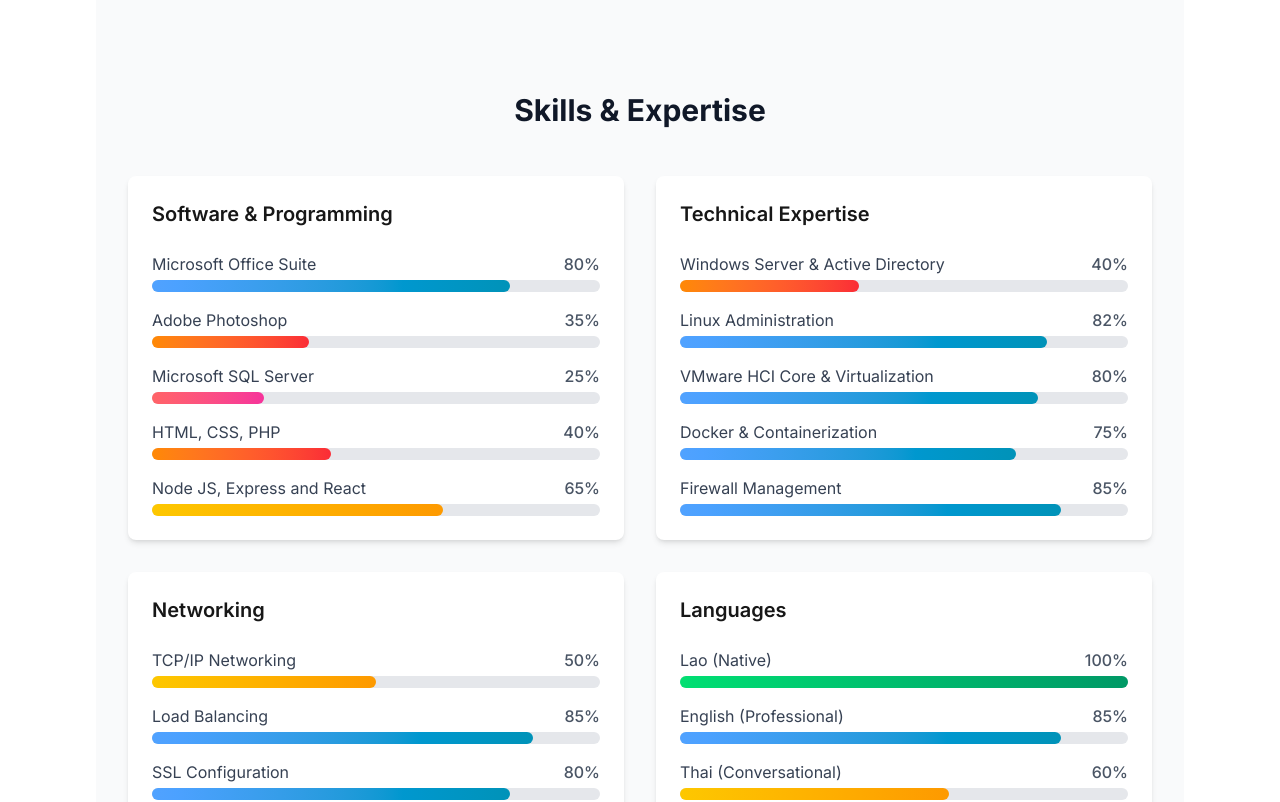
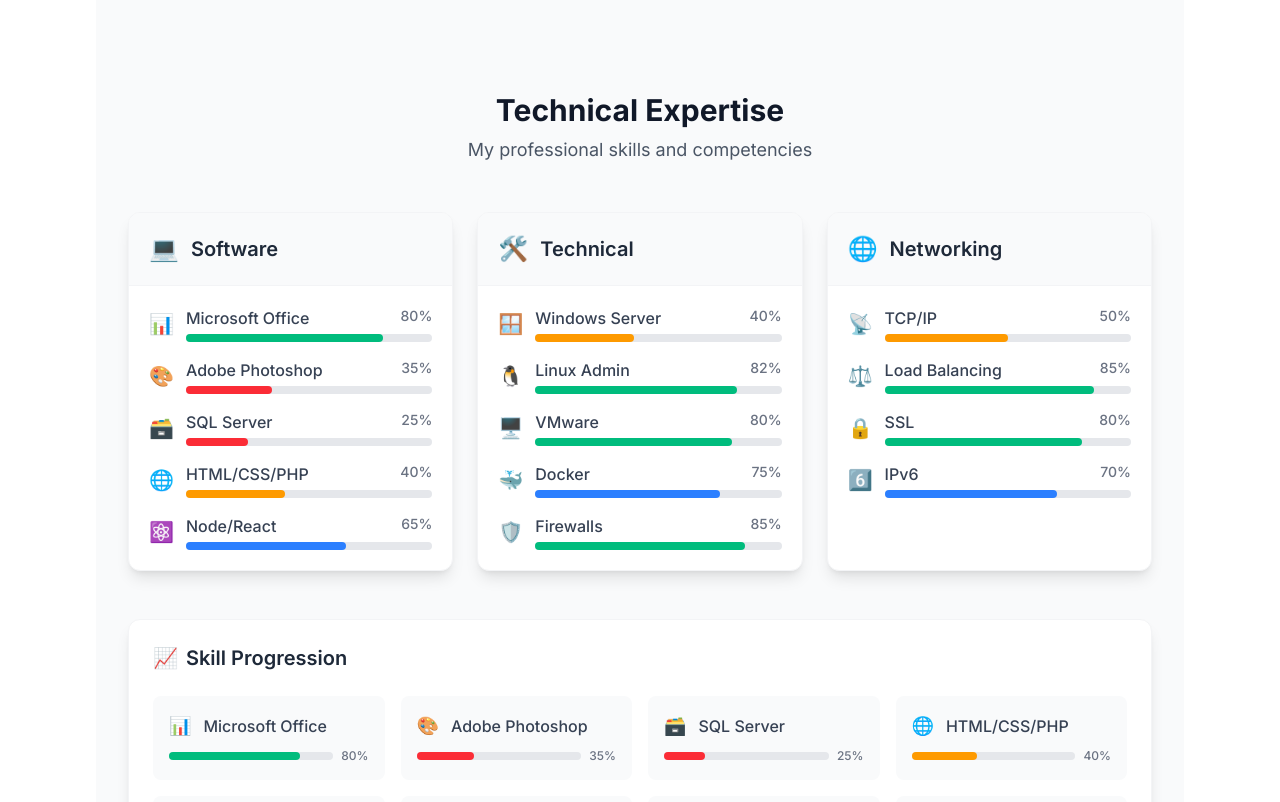
Before and after one commit to Johnnie-gitops/Portfolio, a Next.js app: page / in a window 1280 px wide. Shown: the part 4800-5602 px from the top of the page. Built offline with nearby package versions, Linux system fonts and the light colour scheme.

Commit message:
feat: Enhance Skills component with icons and improved layout for better presentation

```diff
--- a/src/app/(main)/components/Skills.tsx
+++ b/src/app/(main)/components/Skills.tsx
@@ -4,112 +4,161 @@
 
 interface SkillCategory {
   name: string;
+  icon: string;
   skills: {
     name: string;
     proficiency: number;
+    icon: string;
   }[];
 }
 
 const skillsData: SkillCategory[] = [
   {
-    name: "Software & Programming",
+    name: "Software",
+    icon: "💻",
     skills: [
-      { name: "Microsoft Office Suite", proficiency: 80 },
-      { name: "Adobe Photoshop", proficiency: 35 },
-      { name: "Microsoft SQL Server", proficiency: 25 },
-      { name: "HTML, CSS, PHP", proficiency: 40 },
-      { name: "Node JS, Express and React", proficiency: 65 },
+      { name: "Microsoft Office", proficiency: 80, icon: "📊" },
+      { name: "Adobe Photoshop", proficiency: 35, icon: "🎨" },
+      { name: "SQL Server", proficiency: 25, icon: "🗃️" },
+      { name: "HTML/CSS/PHP", proficiency: 40, icon: "🌐" },
+      { name: "Node/React", proficiency: 65, icon: "⚛️" },
     ]
   },
   {
-    name: "Technical Expertise",
+    name: "Technical",
+    icon: "🛠️",
     skills: [
-      { name: "Windows Server & Active Directory", proficiency: 40 },
-      { name: "Linux Administration", proficiency: 82 },
-      { name: "VMware HCI Core & Virtualization", proficiency: 80 },
-      { name: "Docker & Containerization", proficiency: 75 },
-      { name: "Firewall Management", proficiency: 85 },
+      { name: "Windows Server", proficiency: 40, icon: "🪟" },
+      { name: "Linux Admin", proficiency: 82, icon: "🐧" },
+      { name: "VMware", proficiency: 80, icon: "🖥️" },
+      { name: "Docker", proficiency: 75, icon: "🐳" },
+      { name: "Firewalls", proficiency: 85, icon: "🛡️" },
     ]
   },
   {
     name: "Networking",
+    icon: "🌐",
     skills: [
-      { name: "TCP/IP Networking", proficiency: 50 },
-      { name: "Load Balancing", proficiency: 85 },
-      { name: "SSL Configuration", proficiency: 80 },
-      { name: "IPv6 Implementation", proficiency: 70 },
-    ]
-  },
-  {
-    name: "Languages",
-    skills: [
-      { name: "Lao (Native)", proficiency: 100 },
-      { name: "English (Professional)", proficiency: 85 },
-      { name: "Thai (Conversational)", proficiency: 60 },
+      { name: "TCP/IP", proficiency: 50, icon: "📡" },
+      { name: "Load Balancing", proficiency: 85, icon: "⚖️" },
+      { name: "SSL", proficiency: 80, icon: "🔒" },
+      { name: "IPv6", proficiency: 70, icon: "6️⃣" },
     ]
   }
 ]
 
 export default function Skills() {
-  // Function to determine progress bar color based on proficiency
-  const getProgressBarColor = (proficiency: number) => {
-    if (proficiency >= 90) return 'bg-gradient-to-r from-green-400 to-emerald-600';  // Expert
-    if (proficiency >= 70) return 'bg-gradient-to-r from-blue-400 to-cyan-600';      // Advanced
-    if (proficiency >= 50) return 'bg-gradient-to-r from-yellow-400 to-amber-500';   // Intermediate
-    if (proficiency >= 30) return 'bg-gradient-to-r from-orange-400 to-red-500';     // Beginner
-    return 'bg-gradient-to-r from-red-400 to-pink-500';                              // Novice
+  const getProgressColor = (proficiency: number) => {
+    if (proficiency >= 80) return 'bg-emerald-500';
+    if (proficiency >= 60) return 'bg-blue-500';
+    if (proficiency >= 40) return 'bg-amber-500';
+    return 'bg-red-500';
   }
 
   return (
     <section id="skills" className="py-16 bg-gray-50 dark:bg-gray-900">
       <div className="max-w-6xl mx-auto px-4 sm:px-6 lg:px-8">
-        <h2 className="text-3xl font-bold text-center mb-12 text-gray-900 dark:text-white">
-          Skills & Expertise
-        </h2>
-        <div className="grid md:grid-cols-2 gap-8">
-          {skillsData.map((category, index) => (
         <motion.div
-              key={index}
           initial={{ opacity: 0, y: 20 }}
           whileInView={{ opacity: 1, y: 0 }}
-              transition={{ duration: 0.5, delay: index * 0.1 }}
-              viewport={{ once: true }}
-              className="bg-white dark:bg-gray-800 p-6 rounded-lg shadow-md hover:shadow-lg transition-shadow"
+          transition={{ duration: 0.5 }}
+          className="text-center mb-12"
         >
-              <h3 className="text-xl font-semibold text-primary dark:text-cyan-400 mb-6">
+          <h2 className="text-3xl font-bold text-gray-900 dark:text-white mb-2">
+            Technical Expertise
+          </h2>
+          <p className="text-lg text-gray-600 dark:text-gray-400">
+            My professional skills and competencies
+          </p>
+        </motion.div>
+
+        <div className="grid grid-cols-1 md:grid-cols-3 gap-6">
+          {skillsData.map((category, catIndex) => (
+            <motion.div
+              key={catIndex}
+              initial={{ opacity: 0, y: 30 }}
+              whileInView={{ opacity: 1, y: 0 }}
+              transition={{ duration: 0.5, delay: catIndex * 0.1 }}
+              className="bg-white dark:bg-gray-800 rounded-xl shadow-lg overflow-hidden border border-gray-100 dark:border-gray-700"
+            >
+              <div className="p-5 border-b border-gray-100 dark:border-gray-700 bg-gray-50 dark:bg-gray-700/50">
+                <div className="flex items-center gap-3">
+                  <span className="text-2xl">{category.icon}</span>
+                  <h3 className="text-xl font-semibold text-gray-800 dark:text-white">
                     {category.name}
                   </h3>
-              <div className="space-y-4">
-                {category.skills.map((skill, i) => (
-                  <div key={i}>
+                </div>
+              </div>
+
+              <div className="p-5 space-y-4">
+                {category.skills.map((skill, skillIndex) => (
+                  <motion.div
+                    key={skillIndex}
+                    initial={{ opacity: 0 }}
+                    whileInView={{ opacity: 1 }}
+                    transition={{ duration: 0.3, delay: skillIndex * 0.05 }}
+                    className="flex items-start gap-3"
+                  >
+                    <span className="text-xl mt-1">{skill.icon}</span>
+                    <div className="flex-1">
                       <div className="flex justify-between mb-1">
-                      <span className="text-gray-700 dark:text-gray-300">
+                        <span className="font-medium text-gray-700 dark:text-gray-300">
                           {skill.name}
                         </span>
-                      <span className="text-gray-600 dark:text-gray-400 font-medium">
+                        <span className="text-gray-500 dark:text-gray-400 text-sm font-medium">
                           {skill.proficiency}%
                         </span>
                       </div>
-                    <div className="w-full bg-gray-200 dark:bg-gray-700 rounded-full h-3">
+                      <div className="w-full bg-gray-200 dark:bg-gray-700 rounded-full h-2">
                         <motion.div
                           initial={{ width: 0 }}
                           whileInView={{ width: `${skill.proficiency}%` }}
-                        viewport={{ once: true, margin: "-100px" }}
-                        transition={{
-                          duration: 1.5,
-                          type: "spring",
-                          damping: 10,
-                          stiffness: 100
-                        }}
-                        className={`h-3 rounded-full ${getProgressBarColor(skill.proficiency)}`}
+                          transition={{ duration: 1, delay: 0.3 }}
+                          className={`h-2 rounded-full ${getProgressColor(skill.proficiency)}`}
                         />
                       </div>
                     </div>
+                  </motion.div>
                 ))}
               </div>
             </motion.div>
           ))}
         </div>
+
+        <div className="mt-12 bg-white dark:bg-gray-800 rounded-xl shadow-lg p-6 border border-gray-100 dark:border-gray-700">
+          <h3 className="text-xl font-semibold text-gray-800 dark:text-white mb-6 flex items-center gap-2">
+            <span>📈</span> Skill Progression
+          </h3>
+          <div className="grid grid-cols-2 md:grid-cols-4 gap-4">
+            {skillsData.flatMap(category => category.skills).map((skill, index) => (
+              <motion.div
+                key={index}
+                initial={{ opacity: 0, scale: 0.9 }}
+                whileInView={{ opacity: 1, scale: 1 }}
+                transition={{ duration: 0.3, delay: index * 0.03 }}
+                className="bg-gray-50 dark:bg-gray-700/50 p-4 rounded-lg"
+              >
+                <div className="flex items-center gap-3 mb-2">
+                  <span className="text-lg">{skill.icon}</span>
+                  <span className="font-medium text-gray-700 dark:text-gray-300">
+                    {skill.name}
+                  </span>
+                </div>
+                <div className="flex items-center gap-2">
+                  <div className="flex-1 bg-gray-200 dark:bg-gray-700 rounded-full h-2">
+                    <div
+                      className={`h-2 rounded-full ${getProgressColor(skill.proficiency)}`}
+                      style={{ width: `${skill.proficiency}%` }}
+                    />
+                  </div>
+                  <span className="text-xs font-medium text-gray-500 dark:text-gray-400">
+                    {skill.proficiency}%
+                  </span>
+                </div>
+              </motion.div>
+            ))}
+          </div>
+        </div>
       </div>
     </section>
   )
```
Lines whose indentation alone changed are shown as unchanged.
